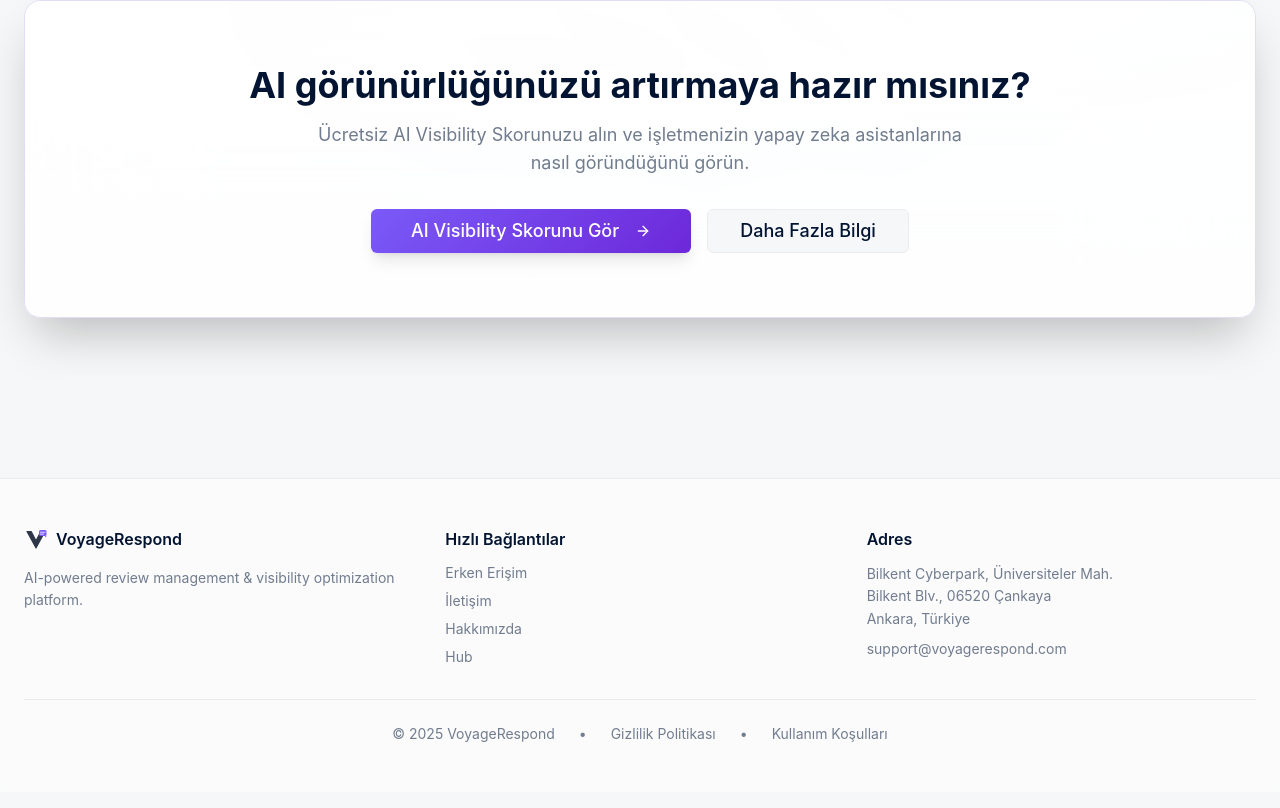
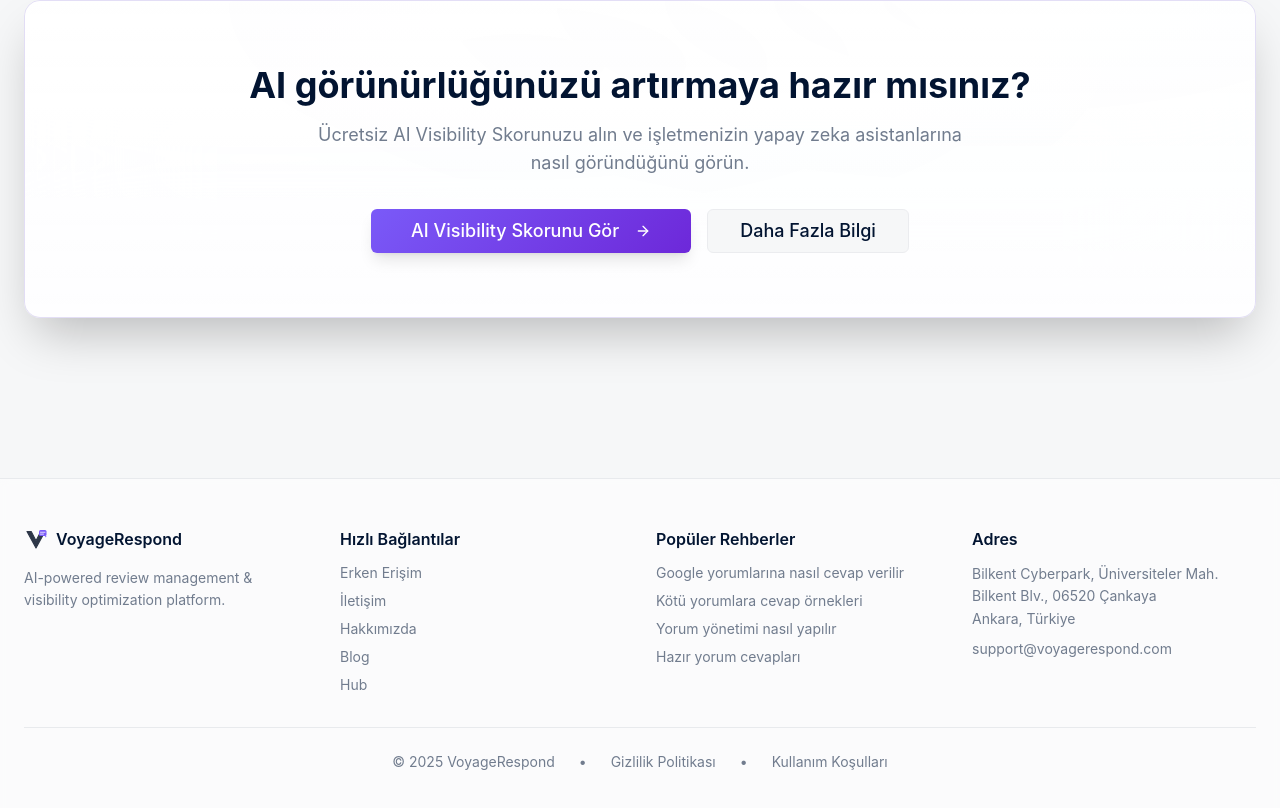
Before and after one commit to mtcrk/review-voyager, a React (Vite) app: page / in a window 1280 px wide. Shown: the part 10950-11758 px from the top of the page. Built offline with nearby package versions, Linux system fonts and the light colour scheme; what @lovable.dev/cloud-auth-js would draw is missing.

Commit message:
Enhance navigation and blog flow
Co-authored-by: mtcrk <36543546+mtcrk@users.noreply.github.com>

```diff
--- a/src/pages/Index.tsx
+++ b/src/pages/Index.tsx
@@ -921,7 +921,7 @@ const Index = () => {
       {/* Footer */}
       <footer className="border-t border-border bg-card/50 backdrop-blur-sm mt-20">
         <div className="container mx-auto px-6 py-12">
-          <div className="grid md:grid-cols-3 gap-8 mb-8">
+          <div className="grid md:grid-cols-4 gap-8 mb-8">
             <div>
               <div className="flex items-center gap-2 mb-4">
                 <img src={voyageRespondLogo} alt="VoyageRespond" className="h-6 w-6" />
@@ -937,7 +937,17 @@ const Index = () => {
                 <button onClick={() => scrollToSection("pricing")} className="block text-sm text-muted-foreground hover:text-foreground transition-colors">{t('landing.earlyAccess.badge', 'Erken Erişim')}</button>
                 <button onClick={() => navigate("/contact")} className="block text-sm text-muted-foreground hover:text-foreground transition-colors">{t('nav.contact', 'İletişim')}</button>
                 <button onClick={() => navigate("/about")} className="block text-sm text-muted-foreground hover:text-foreground transition-colors">{t('about.badge', 'Hakkımızda')}</button>
+                <button onClick={() => navigate("/blog")} className="block text-sm text-muted-foreground hover:text-foreground transition-colors">Blog</button>
                 <button onClick={() => navigate("/hub")} className="block text-sm text-muted-foreground hover:text-foreground transition-colors">Hub</button>
+              </div>
+            </div>
+            <div>
+              <h4 className="font-semibold text-foreground mb-3">Popüler Rehberler</h4>
+              <div className="space-y-2">
+                <button onClick={() => navigate("/blog/google-yorumlarina-nasil-yanit-verilir")} className="block text-sm text-muted-foreground hover:text-foreground transition-colors">Google yorumlarına nasıl cevap verilir</button>
+                <button onClick={() => navigate("/blog/kotu-yorumlara-nasil-cevap-verilir")} className="block text-sm text-muted-foreground hover:text-foreground transition-colors">Kötü yorumlara cevap örnekleri</button>
+                <button onClick={() => navigate("/blog/otel-restoran-yorum-yonetimi-rehberi")} className="block text-sm text-muted-foreground hover:text-foreground transition-colors">Yorum yönetimi nasıl yapılır</button>
+                <button onClick={() => navigate("/google-yorum-cevap-ornekleri")} className="block text-sm text-muted-foreground hover:text-foreground transition-colors">Hazır yorum cevapları</button>
               </div>
             </div>
             <div>
```
